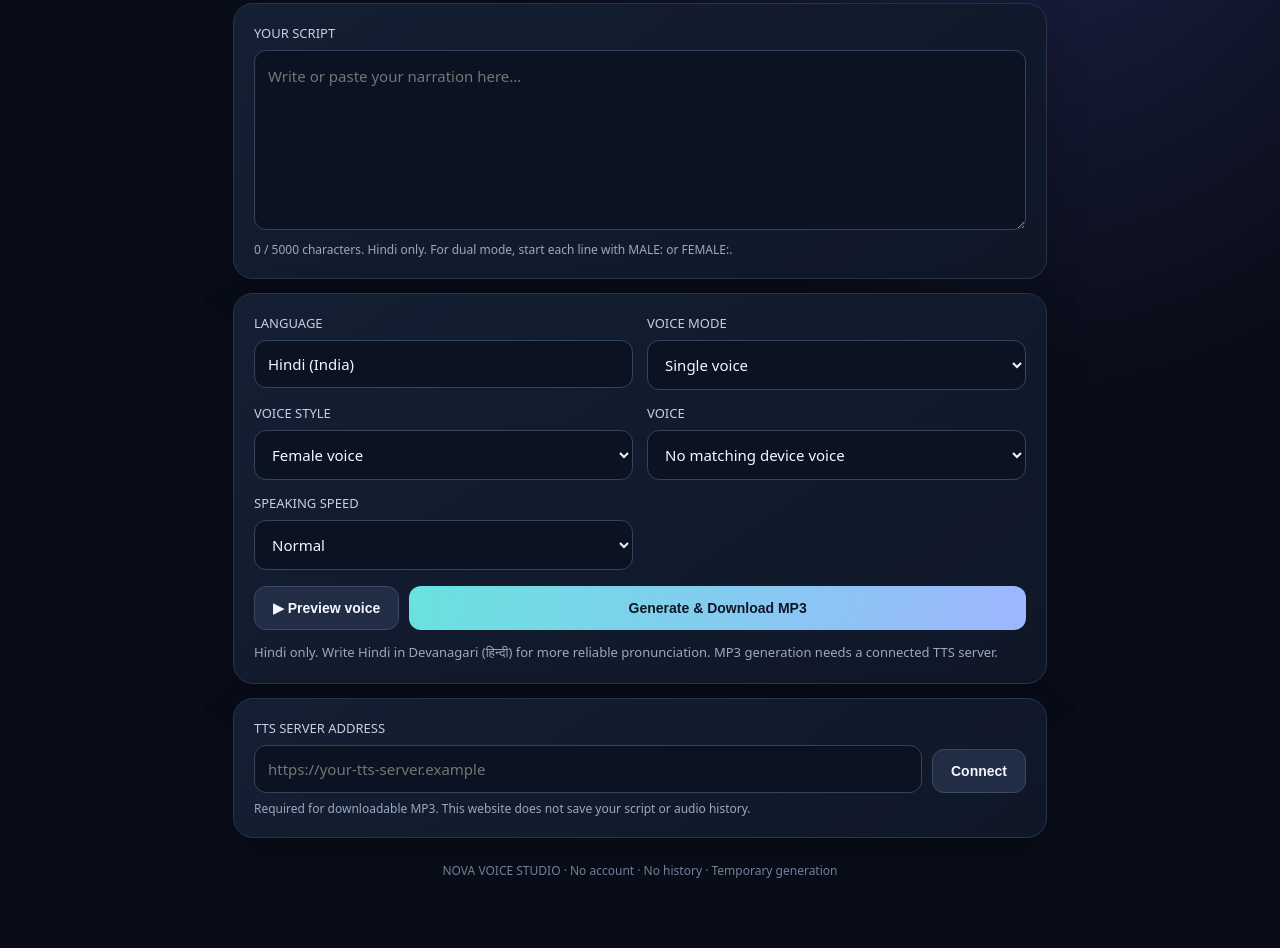
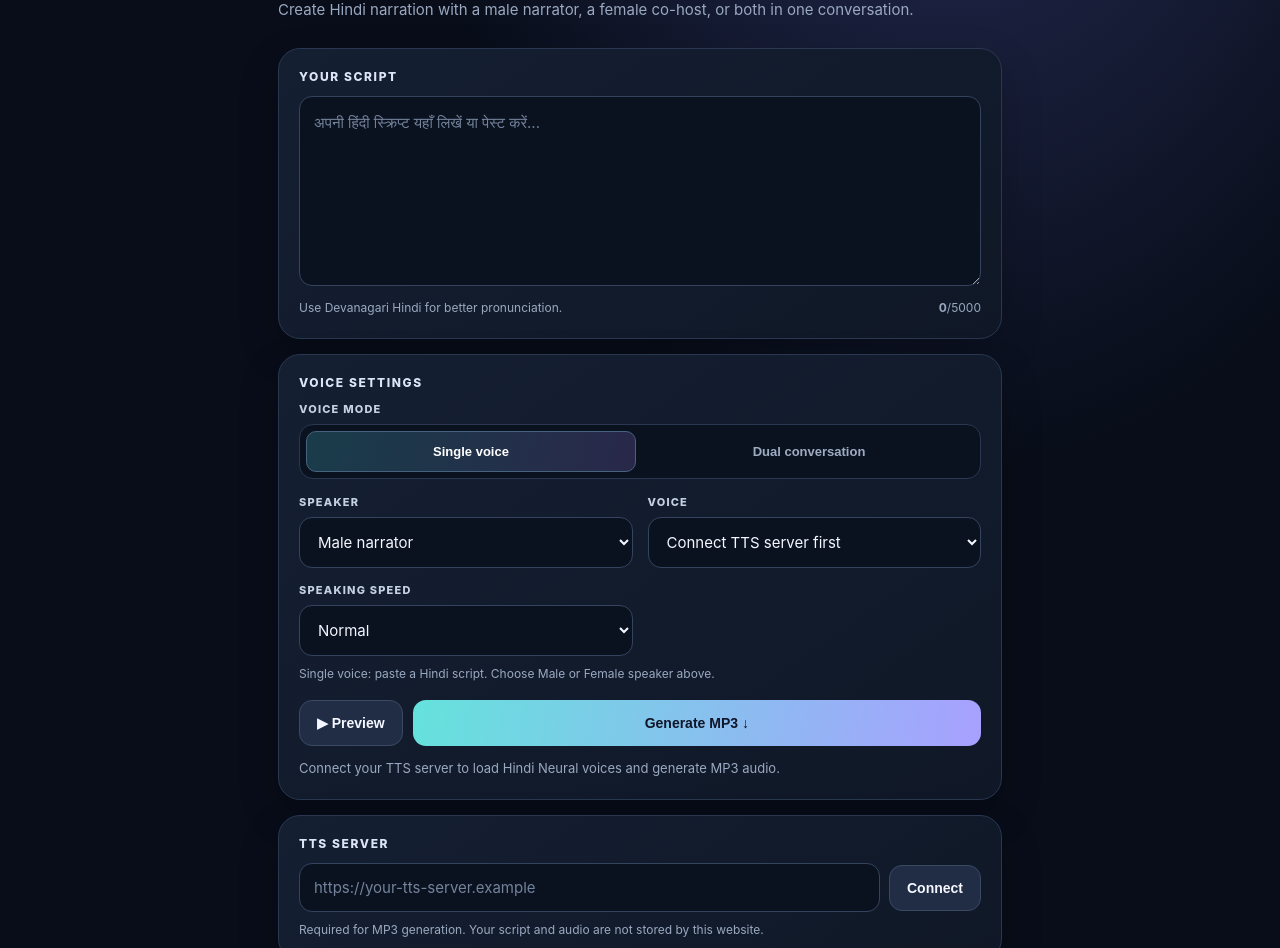
Before and after one commit to barmanbiswa131-design/NOVA-VOICE-STUDIO, a plain HTML site: page index.html in a window 1280 px wide. Shown: the part 260-1208 px from the top of the page. Drawn offline with Linux system fonts and the light colour scheme.

Commit message:
Redesign Hindi voice studio UI and fix single and dual speaker selection

```diff
--- a/index.html
+++ b/index.html
@@ -2,54 +2,60 @@
 <html lang="en">
 <head>
 <meta charset="utf-8"><meta name="viewport" content="width=device-width,initial-scale=1">
-<meta name="theme-color" content="#090d18"><title>NOVA VOICE STUDIO</title>
+<meta name="theme-color" content="#080d19"><title>NOVA Voice Studio</title>
 <style>
-:root{color-scheme:dark;--bg:#090d18;--panel:#111a2b;--line:#26344c;--muted:#9aa9c0;--cyan:#69e2df;--purple:#a58bff}
-*{box-sizing:border-box}body{margin:0;background:radial-gradient(ellipse at 80% 0%,#20234b 0,transparent 38%),var(--bg);color:#f4f7ff;font:15px system-ui,-apple-system,Segoe UI,sans-serif;min-height:100vh}
-main{max-width:850px;margin:auto;padding:30px 18px 60px}.brand{display:flex;align-items:center;gap:12px;margin:5px 0 28px}.logo{width:44px;height:44px;border-radius:14px;background:linear-gradient(135deg,var(--cyan),var(--purple));display:grid;place-items:center;color:#101629;font-weight:900;font-size:21px}.brand strong{letter-spacing:2px;font-size:16px}.brand small{display:block;color:var(--muted);letter-spacing:1px;margin-top:3px}
-h1{font-size:clamp(30px,7vw,48px);line-height:1.05;margin:0 0 10px}h1 span{background:linear-gradient(90deg,var(--cyan),var(--purple));background-clip:text;color:transparent}.intro{color:var(--muted);margin:0 0 25px}
-.panel{background:linear-gradient(145deg,#141f33,#0f1727);border:1px solid var(--line);border-radius:20px;padding:20px;margin:14px 0;box-shadow:0 16px 40px #0003}.grid{display:grid;grid-template-columns:1fr 1fr;gap:14px}@media(max-width:560px){.grid{grid-template-columns:1fr}.panel{padding:16px}}
-label{display:block;font-size:13px;color:#c5d0e2;margin:0 0 8px}textarea,select,input{width:100%;border:1px solid #34445e;background:#0b1322;color:#f4f7ff;border-radius:12px;padding:13px;font:inherit;outline:none}textarea{min-height:180px;resize:vertical;line-height:1.6}select:focus,textarea:focus,input:focus{border-color:var(--cyan)}.hint{color:var(--muted);font-size:12px;margin-top:7px}
-.actions{display:flex;flex-wrap:wrap;gap:10px;margin-top:16px}button{border:0;border-radius:12px;padding:13px 18px;font-weight:700;font-size:14px;cursor:pointer}.primary{background:linear-gradient(100deg,var(--cyan),#9eb6ff);color:#101629;flex:1}.secondary{background:#202d44;color:#f4f7ff;border:1px solid #3a4a64}.status{color:var(--muted);font-size:13px;min-height:20px;margin-top:13px}.status.error{color:#ff9a9a}.status.ok{color:#83e8c2}.api{display:flex;gap:10px;align-items:end}.api>div{flex:1}.api button{white-space:nowrap}.footer{text-align:center;color:#71819b;font-size:12px;margin-top:24px}audio{width:100%;margin-top:14px}
+:root{color-scheme:dark;--bg:#080d19;--panel:#111a2b;--line:#293751;--muted:#9aa9c0;--cyan:#65e2dc;--violet:#9d8cff;--white:#f4f7ff}
+*{box-sizing:border-box}body{margin:0;background:radial-gradient(ellipse at 75% -10%,#29305b 0,transparent 42%),var(--bg);color:var(--white);font:15px Inter,system-ui,-apple-system,Segoe UI,sans-serif;min-height:100vh}
+main{width:min(760px,100%);margin:auto;padding:28px 18px 56px}.top{display:flex;align-items:center;gap:12px;margin:4px 0 34px}.logo{width:46px;height:46px;border-radius:15px;background:linear-gradient(135deg,var(--cyan),var(--violet));display:grid;place-items:center;color:#101629;font-size:22px;font-weight:900}.brand{font-size:15px;font-weight:800;letter-spacing:2px}.subbrand{font-size:11px;color:var(--muted);letter-spacing:1.5px;margin-top:4px}
+.eyebrow{color:var(--cyan);font-size:11px;font-weight:800;letter-spacing:2px;margin-bottom:10px}h1{font-size:clamp(34px,8vw,54px);line-height:1.02;letter-spacing:-1.8px;margin:0}h1 span{background:linear-gradient(90deg,var(--cyan),#b2a5ff);background-clip:text;color:transparent}.intro{color:var(--muted);line-height:1.6;margin:12px 0 26px}
+.panel{background:linear-gradient(145deg,#141f32,#101827);border:1px solid var(--line);border-radius:22px;padding:20px;margin:15px 0;box-shadow:0 16px 42px #0003}.section-title{font-size:12px;font-weight:800;letter-spacing:1.6px;color:#dce6f7;margin:0 0 12px}
+textarea,select,input{width:100%;border:1px solid #34445e;background:#0a1220;color:var(--white);border-radius:13px;padding:14px;font:inherit;outline:none}textarea{min-height:190px;resize:vertical;line-height:1.65}textarea::placeholder,input::placeholder{color:#74839b}select:focus,textarea:focus,input:focus{border-color:var(--cyan);box-shadow:0 0 0 3px #65e2dc18}
+.hint{color:var(--muted);font-size:12px;line-height:1.55;margin-top:9px}.count{display:flex;justify-content:space-between}
+.grid{display:grid;grid-template-columns:1fr 1fr;gap:15px}.field label{display:block;font-size:11px;font-weight:800;letter-spacing:1.2px;color:#c4d0e3;margin:0 0 8px}
+.modebar{display:grid;grid-template-columns:1fr 1fr;gap:8px;background:#0a1220;padding:6px;border:1px solid var(--line);border-radius:14px}.modebar button{background:transparent;color:#9eacc2;border:1px solid transparent;padding:12px 8px;border-radius:10px;font-size:13px;font-weight:750}.modebar button.active{background:linear-gradient(100deg,#193c4a,#29284a);border-color:#47627c;color:#fff}
+.actions{display:flex;gap:10px;margin-top:17px}.btn{border:0;border-radius:13px;padding:14px 17px;font-size:14px;font-weight:800;cursor:pointer}.primary{flex:1;background:linear-gradient(100deg,var(--cyan),#a8a0ff);color:#101629}.secondary{background:#202d44;color:#f4f7ff;border:1px solid #3a4a64}.btn:disabled{opacity:.55;cursor:wait}
+.status{color:var(--muted);font-size:13px;line-height:1.5;min-height:20px;margin-top:13px}.status.error{color:#ff9a9a}.status.ok{color:#83e8c2}audio{width:100%;margin-top:15px}.api{display:flex;gap:9px;align-items:center}.api input{min-width:0}.api button{white-space:nowrap}.footer{text-align:center;color:#71819b;font-size:11px;letter-spacing:.5px;margin-top:25px}[hidden]{display:none!important}
+@media(max-width:560px){main{padding:22px 14px 40px}.panel{padding:17px;border-radius:19px}.grid{grid-template-columns:1fr;gap:13px}.actions{flex-direction:column}.actions .btn{width:100%}.api{align-items:stretch;flex-direction:column}.api button{width:100%}textarea{min-height:170px}}
 </style></head>
 <body><main>
-<div class="brand"><div class="logo">N</div><div><strong>NOVA VOICE STUDIO</strong><small>PERSONAL AI VOICE WORKSPACE</small></div></div>
-<h1>Give your words<br><span>a voice.</span></h1><p class="intro">Create natural-sounding Hindi narration with male and female voices.</p>
-<section class="panel"><label for="script">YOUR SCRIPT</label><textarea id="script" maxlength="5000" placeholder="Write or paste your narration here..."></textarea><div class="hint"><span id="count">0</span> / 5000 characters. Hindi only. For dual mode, start each line with MALE: or FEMALE:.</div></section>
-<section class="panel"><div class="grid">
-<div><label>LANGUAGE</label><input value="Hindi (India)" disabled></div>
-<div><label for="mode">VOICE MODE</label><select id="mode"><option value="single">Single voice</option><option value="dual">Dual conversation (Male + Female)</option></select></div>
-<div id="genderWrap"><label for="gender">VOICE STYLE</label><select id="gender"><option value="female">Female voice</option><option value="male">Male voice</option></select></div>
-<div id="voiceWrap"><label for="voice">VOICE</label><select id="voice"><option value="">Choose voice after connecting</option></select></div>
-<div id="maleWrap" hidden><label for="maleVoice">MALE SPEAKER · DOCUMENTARY NARRATOR</label><select id="maleVoice"><option value="">Connect server first</option></select><div class="hint">Voice direction: deep, warm, resonant, calm and confident; clear Indian Hindi pronunciation with natural pauses.</div></div>
-<div id="femaleWrap" hidden><label for="femaleVoice">FEMALE SPEAKER · DOCUMENTARY CO-HOST</label><select id="femaleVoice"><option value="">Connect server first</option></select><div class="hint">Voice direction: warm, clear, expressive and curious; conversational Indian Hindi with gentle excitement and natural pauses.</div></div>
-<div><label for="rate">SPEAKING SPEED</label><select id="rate"><option value="-10%">Slow</option><option value="+0%" selected>Normal</option><option value="+10%">Fast</option><option value="+20%">Very fast</option></select></div>
+<header class="top"><div class="logo">N</div><div><div class="brand">NOVA VOICE STUDIO</div><div class="subbrand">HINDI NARRATION WORKSPACE</div></div></header>
+<div class="eyebrow">AI VOICE GENERATOR · HINDI ONLY</div><h1>Give your script<br><span>a natural voice.</span></h1><p class="intro">Create Hindi narration with a male narrator, a female co-host, or both in one conversation.</p>
+<section class="panel">
+<div class="section-title">YOUR SCRIPT</div><textarea id="script" maxlength="5000" placeholder="अपनी हिंदी स्क्रिप्ट यहाँ लिखें या पेस्ट करें..."></textarea>
+<div class="hint count"><span>Use Devanagari Hindi for better pronunciation.</span><span><b id="count">0</b>/5000</span></div>
+</section>
+<section class="panel">
+<div class="section-title">VOICE SETTINGS</div>
+<div class="field"><label>VOICE MODE</label><div class="modebar"><button type="button" id="singleTab" class="active">Single voice</button><button type="button" id="dualTab">Dual conversation</button></div></div>
+<div class="grid" style="margin-top:16px">
+<div class="field" id="genderWrap"><label for="gender">SPEAKER</label><select id="gender"><option value="male">Male narrator</option><option value="female">Female narrator</option></select></div>
+<div class="field" id="voiceWrap"><label for="voice">VOICE</label><select id="voice"><option value="">Connect TTS server first</option></select></div>
+<div class="field" id="maleWrap" hidden><label for="maleVoice">MALE · NARRATOR</label><select id="maleVoice"><option value="">Connect TTS server first</option></select><div class="hint">Deep, warm, steady Hindi narration.</div></div>
+<div class="field" id="femaleWrap" hidden><label for="femaleVoice">FEMALE · CO-HOST</label><select id="femaleVoice"><option value="">Connect TTS server first</option></select><div class="hint">Clear, warm, expressive Hindi delivery.</div></div>
+<div class="field"><label for="rate">SPEAKING SPEED</label><select id="rate"><option value="-10%">Slow</option><option value="+0%" selected>Normal</option><option value="+10%">Fast</option><option value="+20%">Very fast</option></select></div>
 </div>
-<div class="actions"><button class="secondary" id="preview">▶ Preview voice</button><button class="primary" id="generate">Generate & Download MP3</button></div>
-<div class="status" id="status">Hindi only. Write Hindi in Devanagari (हिन्दी) for more reliable pronunciation. MP3 generation needs a connected TTS server.</div><audio id="player" controls hidden></audio>
+<div class="hint" id="formatHint">Single voice: paste a Hindi script. Choose Male or Female speaker above.</div>
+<div class="actions"><button class="btn secondary" id="preview">▶ Preview</button><button class="btn primary" id="generate">Generate MP3 ↓</button></div>
+<div class="status" id="status">Connect your TTS server to load Hindi Neural voices and generate MP3 audio.</div><audio id="player" controls hidden></audio>
 </section>
-<section class="panel"><label for="endpoint">TTS SERVER ADDRESS</label><div class="api"><div><input id="endpoint" type="url" placeholder="https://your-tts-server.example"></div><button class="secondary" id="connect">Connect</button></div><div class="hint">Required for downloadable MP3. This website does not save your script or audio history.</div></section>
-<div class="footer">NOVA VOICE STUDIO · No account · No history · Temporary generation</div>
+<section class="panel"><div class="section-title">TTS SERVER</div><div class="api"><input id="endpoint" type="url" placeholder="https://your-tts-server.example"><button class="btn secondary" id="connect">Connect</button></div><div class="hint">Required for MP3 generation. Your script and audio are not stored by this website.</div></section>
+<div class="footer">NOVA VOICE STUDIO · HINDI ONLY · NO ACCOUNT · NO HISTORY</div>
 </main>
 <script>
-const $=id=>document.getElementById(id);let voices=[];
-const FIXED_LANGUAGE="hi";
-function sayStatus(t,type=""){ $("status").textContent=t;$("status").className="status "+type;}
+const $=id=>document.getElementById(id);let voices=[],mode="single";
+const rateValue=()=>({"-10%":.88,"+0%":1,"+10%":1.1,"+20%":1.2})[$("rate").value];
+function status(t,type=""){ $("status").textContent=t;$("status").className="status "+type}
 $("script").addEventListener("input",()=> $("count").textContent=$("script").value.length);
-function browserVoices(){return speechSynthesis.getVoices().filter(v=>v.lang.toLowerCase().startsWith(FIXED_LANGUAGE));}
-function fillBrowserVoice(){const list=browserVoices();$("voice").innerHTML="";list.forEach(v=>{let o=document.createElement("option");o.value=v.name;o.textContent=v.name+" · "+v.lang;$("voice").append(o)});if(!list.length){let o=document.createElement("option");o.value="";o.textContent="No matching device voice";$("voice").append(o)}}
-speechSynthesis.onvoiceschanged=()=>{if(!voices.length)fillBrowserVoice()};fillBrowserVoice();
-
-async function fillSelect(id,gender){const lang=FIXED_LANGUAGE,matches=voices.filter(v=>v.Locale.toLowerCase().startsWith(lang+"-")&&v.Gender.toLowerCase()===gender);$(id).innerHTML="";matches.forEach(v=>{let o=document.createElement("option");o.value=v.ShortName;o.textContent=(v.FriendlyName||v.ShortName)+(v.ShortName.includes("Neural")?" · Neural":"");$(id).append(o)});if(!matches.length){let o=document.createElement("option");o.textContent="No matching "+gender+" voice";o.value="";$(id).append(o);return}
-const preferred=gender==="male"?"hi-IN-MadhurNeural":"hi-IN-SwaraNeural";
-if(preferred&&matches.some(v=>v.ShortName===preferred))$(id).value=preferred;}
+function endpoint(){return $("endpoint").value.trim().replace(/\/$/,"")}
+function setMode(next){mode=next;$("singleTab").classList.toggle("active",mode==="single");$("dualTab").classList.toggle("active",mode==="dual");$("genderWrap").hidden=mode==="dual";$("voiceWrap").hidden=mode==="dual";$("maleWrap").hidden=mode!=="dual";$("femaleWrap").hidden=mode!=="dual";$("formatHint").textContent=mode==="dual"?"Dual format: put each speaker on a separate line, beginning with MALE: or FEMALE:.":"Single voice: paste a Hindi script and choose Male or Female speaker.";if(voices.length)fillServerVoices()}
+$("singleTab").onclick=()=>setMode("single");$("dualTab").onclick=()=>setMode("dual");
+function fillSelect(id,gender){const found=voices.filter(v=>(v.Locale||"").toLowerCase().startsWith("hi-in")&&(v.Gender||"").toLowerCase()===gender);const el=$(id);el.innerHTML="";found.forEach(v=>{const o=document.createElement("option");o.value=v.ShortName;o.textContent=(v.FriendlyName||v.ShortName)+(v.ShortName.includes("Neural")?" · Neural":"");el.append(o)});if(!found.length){const o=document.createElement("option");o.value="";o.textContent="No Hindi "+gender+" voice returned by server";el.append(o);return}const preferred=gender==="male"?"hi-IN-MadhurNeural":"hi-IN-SwaraNeural";if(found.some(v=>v.ShortName===preferred))el.value=preferred}
 function fillServerVoices(){fillSelect("voice",$("gender").value);fillSelect("maleVoice","male");fillSelect("femaleVoice","female")}
-function updateMode(){const dual=$("mode").value==="dual";$("genderWrap").hidden=dual;$("voiceWrap").hidden=dual;$("maleWrap").hidden=!dual;$("femaleWrap").hidden=!dual;if(dual&&voices.length)fillServerVoices()}
-$("mode").onchange=updateMode;
-$("gender").onchange=()=>voices.length?fillServerVoices():fillBrowserVoice();
-function endpoint(){return $("endpoint").value.trim().replace(/\/$/,"")}
-$("connect").onclick=async()=>{if(!endpoint()){sayStatus("Enter your TTS server address first.","error");return}try{const r=await fetch(endpoint()+"/voices");if(!r.ok)throw Error("Server returned "+r.status);voices=await r.json();fillServerVoices();sayStatus("Connected. Hindi voices loaded. Preferred: Madhur (male) and Swara (female) Neural voices when available.","ok")}catch(e){sayStatus("Could not connect: "+e.message,"error")}};
-$("preview").onclick=()=>{const text=$("script").value.trim();if(!text){sayStatus("Please enter your script first.","error");return}speechSynthesis.cancel();const u=new SpeechSynthesisUtterance(text);u.lang="hi-IN";if($("mode").value==="dual"){sayStatus("For dual preview, use MALE: and FEMALE: lines and generate with a connected server.","error");return}const match=speechSynthesis.getVoices().find(v=>v.name===$("voice").value);if(match)u.voice=match;u.rate=$("rate").value==="-10%"?.88:$("rate").value==="+10%"?1.1:$("rate").value==="+20%"?1.2:1;speechSynthesis.speak(u);sayStatus("Playing device voice preview. Preview availability depends on your phone.","ok")};
-$("generate").onclick=async()=>{const text=$("script").value.trim();if(!text){sayStatus("Please enter your script first.","error");return}if(!endpoint()){sayStatus("Connect a TTS server to generate an MP3.","error");return}const dual=$("mode").value==="dual";if(dual){if(!$("maleVoice").value||!$("femaleVoice").value){sayStatus("Choose both male and female voices after connecting.","error");return}}else if(!$("voice").value){sayStatus("Choose an available voice.","error");return}
-const b=$("generate");b.disabled=true;b.textContent="Generating...";try{let route="/tts",payload={text,voice:$("voice").value,rate:$("rate").value};if(dual){const segments=text.split(/\r?\n/).map(line=>{const m=line.match(/^\s*(MALE|FEMALE)\s*:\s*(.*)$/i);return m?{speaker:m[1].toLowerCase(),text:m[2].trim()}:null}).filter(x=>x&&x.text);if(!segments.length||segments.length!==text.split(/\r?\n/).filter(x=>x.trim()).length)throw Error("Dual mode: every non-empty line must start with MALE: or FEMALE:.");route="/tts/dual";payload={segments,male_voice:$("maleVoice").value,female_voice:$("femaleVoice").value,rate:$("rate").value}}const r=await fetch(endpoint()+route,{method:"POST",headers:{"Content-Type":"application/json"},body:JSON.stringify(payload)});if(!r.ok)throw Error(await r.text());const blob=await r.blob(),url=URL.createObjectURL(blob),a=document.createElement("a");a.href=url;a.download="nova-voice.mp3";a.click();$("player").src=url;$("player").hidden=false;sayStatus("MP3 generated. Download started.","ok")}catch(e){sayStatus("Generation failed: "+e.message,"error")}finally{b.disabled=false;b.textContent="Generate & Download MP3"}};
+$("gender").onchange=()=>{if(voices.length)fillSelect("voice",$("gender").value)};
+$("connect").onclick=async()=>{if(!endpoint()){status("Enter your TTS server address first.","error");return}const b=$("connect");b.disabled=true;b.textContent="Connecting…";try{const r=await fetch(endpoint()+"/voices",{cache:"no-store"});if(!r.ok)throw Error("Server returned "+r.status);voices=await r.json();fillServerVoices();status("Connected. Hindi voices loaded. Select a speaker and generate your MP3.","ok")}catch(e){status("Connection failed: "+e.message,"error")}finally{b.disabled=false;b.textContent="Connect"}};
+function browserVoice(gender){const list=speechSynthesis.getVoices().filter(v=>v.lang.toLowerCase().startsWith("hi"));const match=list.find(v=>gender==="male"?/male|madhur|hemant|ravi/i.test(v.name):/female|swara|kalpana|lekha/i.test(v.name));return match||list[0]||null}
+$("preview").onclick=()=>{const text=$("script").value.trim();if(!text){status("Enter your Hindi script first.","error");return}speechSynthesis.cancel();const speak=(part,gender)=>new Promise(resolve=>{const u=new SpeechSynthesisUtterance(part);u.lang="hi-IN";u.rate=rateValue();u.voice=browserVoice(gender);u.onend=resolve;u.onerror=resolve;speechSynthesis.speak(u)});if(mode==="single"){speak(text,$("gender").value);status("Playing device Hindi preview. MP3 uses the selected server voice.","ok")}else{const lines=text.split(/\r?\n/).map(line=>{const m=line.match(/^\s*(MALE|FEMALE)\s*:\s*(.*)$/i);return m?{speaker:m[1].toLowerCase(),text:m[2].trim()}:null}).filter(x=>x&&x.text);if(!lines.length||lines.length!==text.split(/\r?\n/).filter(x=>x.trim()).length){status("Every non-empty line must start with MALE: or FEMALE:.","error");return}(async()=>{for(const line of lines)await speak(line.text,line.speaker)})();status("Playing dual-speaker device preview.","ok")}};
+$("generate").onclick=async()=>{const text=$("script").value.trim();if(!text){status("Enter your Hindi script first.","error");return}if(!endpoint()){status("Connect your TTS server before generating MP3.","error");return}let route="/tts",payload;if(mode==="single"){const voice=$("voice").value;if(!voice){status("No Hindi voice selected. Connect the server again.","error");return}payload={text,voice,rate:$("rate").value}}else{const lines=text.split(/\r?\n/).map(line=>{const m=line.match(/^\s*(MALE|FEMALE)\s*:\s*(.*)$/i);return m?{speaker:m[1].toLowerCase(),text:m[2].trim()}:null}).filter(x=>x&&x.text);if(!lines.length||lines.length!==text.split(/\r?\n/).filter(x=>x.trim()).length){status("Every non-empty line must start with MALE: or FEMALE:.","error");return}if(!$("maleVoice").value||!$("femaleVoice").value){status("Connect server and select both Hindi voices.","error");return}route="/tts/dual";payload={segments:lines,male_voice:$("maleVoice").value,female_voice:$("femaleVoice").value,rate:$("rate").value}}
+const b=$("generate");b.disabled=true;b.textContent="Generating…";try{const r=await fetch(endpoint()+route,{method:"POST",headers:{"Content-Type":"application/json"},body:JSON.stringify(payload)});if(!r.ok){let msg=await r.text();throw Error(msg||("Server error "+r.status))}const blob=await r.blob();if(!blob.size)throw Error("The server returned an empty audio file.");const url=URL.createObjectURL(blob),a=document.createElement("a");a.href=url;a.download=mode==="dual"?"nova-hindi-dual.mp3":"nova-hindi-"+$("gender").value+".mp3";document.body.append(a);a.click();a.remove();$("player").src=url;$("player").hidden=false;status("MP3 generated successfully. Download started.","ok")}catch(e){status("Generation failed: "+e.message,"error")}finally{b.disabled=false;b.textContent="Generate MP3 ↓"}};
+if("speechSynthesis"in window)speechSynthesis.onvoiceschanged=()=>{};
 </script></body></html>
```
